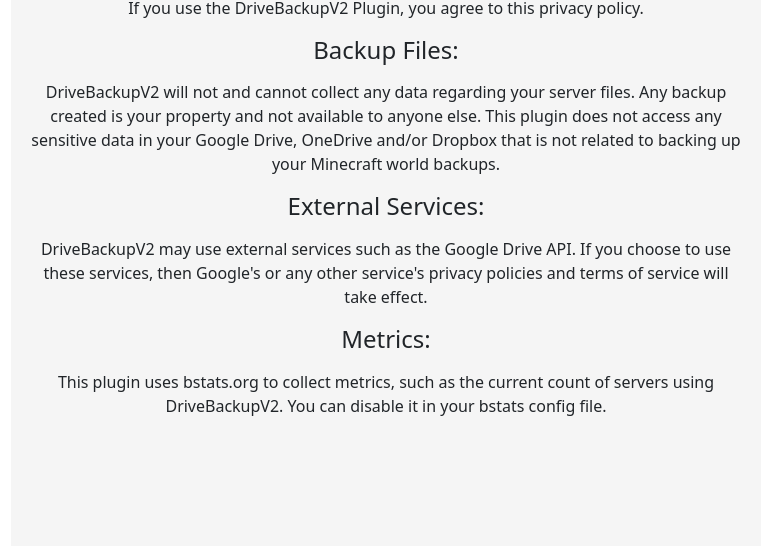
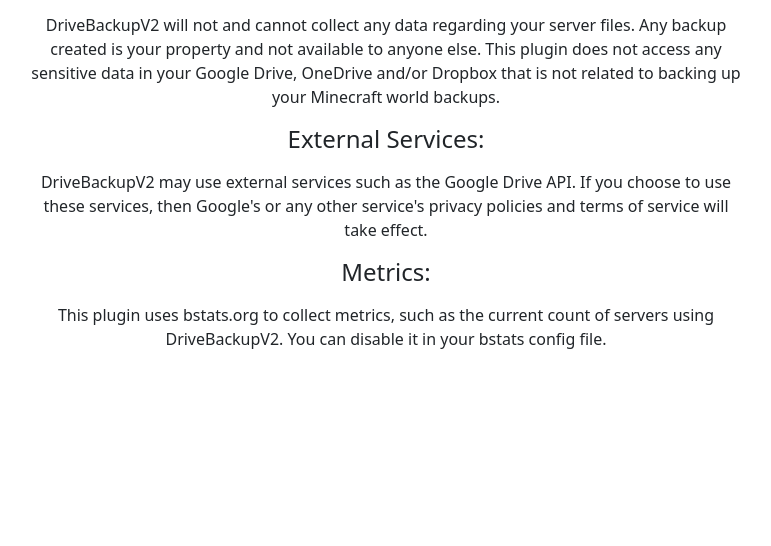
Before and after one commit to MaxMaeder/DriveBackupV2, a website: page Authenticator/views/privacy-policy.html in a window 1280 px wide. Shown: the part 254-800 px from the top of the page, without its empty margins (254-1025 px from the left). Drawn offline with Linux system fonts and the light colour scheme; files that its build step writes are made by us from their sources.

Commit message:
small styling changes

```diff
--- a/Authenticator/views/privacy-policy.html
+++ b/Authenticator/views/privacy-policy.html
@@ -11,7 +11,7 @@
   </head>
 
   <body>
-    <div class="content text-center flex-column text-content">
+    <div class="text-center flex-column text-content">
       <a href="/"><img class="mb-4" src="/images/logo.png" alt="" width="64" height="64"></a>
       <h1 class="h3 mb-3">Privacy Policy</h1>
       <p>
```
Also changed, not shown: Authenticator/views/index.html (+0 -3 lines).
